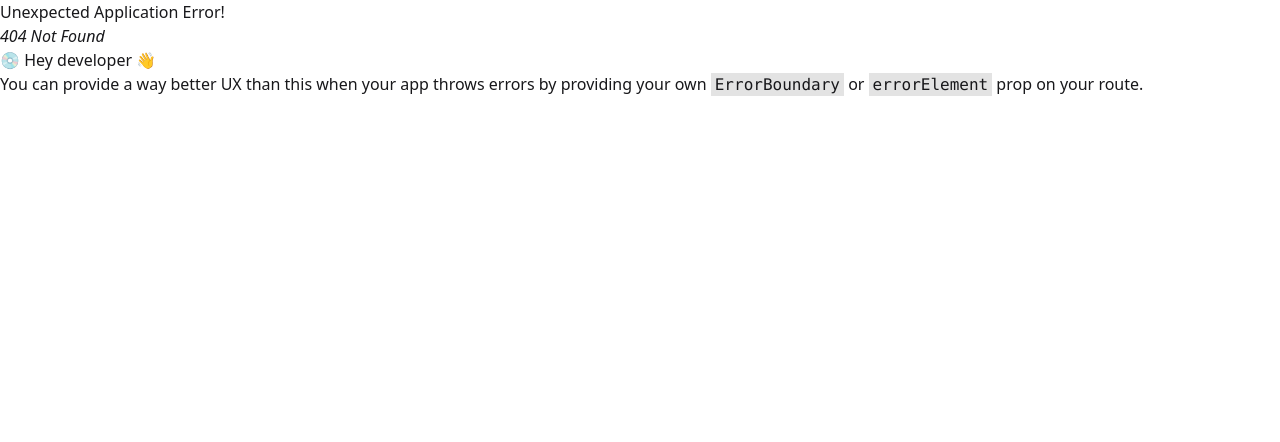
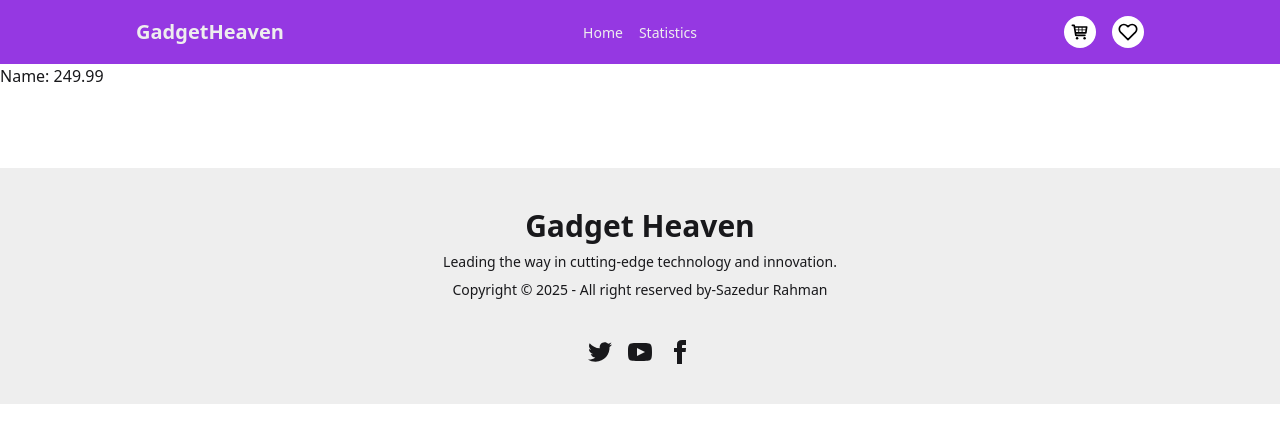
Before and after one commit to Sazedur11/gadget-heaven, a React (Vite) app: page /productDetails/1 in a window 1280 px wide. Before the commit this address had no page. Shown: the top 442 px of the page. Built offline with nearby package versions, Linux system fonts and the light colour scheme.

Commit message:
products page

```diff
--- a/src/components/Product/Product.jsx
+++ b/src/components/Product/Product.jsx
@@ -1,13 +1,15 @@
+import { Link } from "react-router-dom";
 
 
 const Product = ({product}) => {
-    const {gadget_name, price, image} = product;
+    const {gadget_name, price, image, id} = product;
     return (
         <div className="bg-base-300 p-4 rounded-xl">
             <img className="w-70 h-50 rounded-xl" src={image} alt={gadget_name} />
             <h2 className="text-2xl font-semibold mt-4">{gadget_name}</h2>
             <p className="text-gray-400 my-1">Price: {price}k</p>
-            <button className="btn btn-outline border-1 border-[#9535E2] text-violet-500 rounded-full mt-2">View Details</button>
+
+            <Link  className="btn btn-outline border-1 border-[#9535E2] text-violet-500 rounded-full mt-2" to={`/productDetails/${id}`}>View Details</Link>
         </div>
     );
 };
--- /dev/null
+++ b/src/components/ProductDetails/ProductDetails.jsx
@@ -0,0 +1,23 @@
+import { useLoaderData, useParams } from "react-router-dom";
+
+
+
+
+const ProductDetails = () => {
+   const {pId} = useParams()
+   const id = parseInt(pId);
+
+   const data = useLoaderData()
+
+   const product = data.find(product => product.id === id)
+
+
+
+    return (
+        <div>
+            <h2>Name: {product.price}</h2>
+        </div>
+    );
+};
+
+export default ProductDetails;
--- a/src/main.jsx
+++ b/src/main.jsx
@@ -8,6 +8,7 @@ import {
 } from "react-router-dom";
 import Home from './components/Home/Home.jsx';
 import Statistics from './components/Statistics/Statistics.jsx';
+import ProductDetails from './components/ProductDetails/ProductDetails.jsx';
 
 
 const router = createBrowserRouter([
@@ -23,6 +24,11 @@ const router = createBrowserRouter([
         path: '/statistics',
         element:<Statistics></Statistics>
       },
+      {
+        path: '/productDetails/:pId',
+        element: <ProductDetails></ProductDetails>,
+        loader: () => fetch('/products.json')
+      }
 
     ]
   },
```
